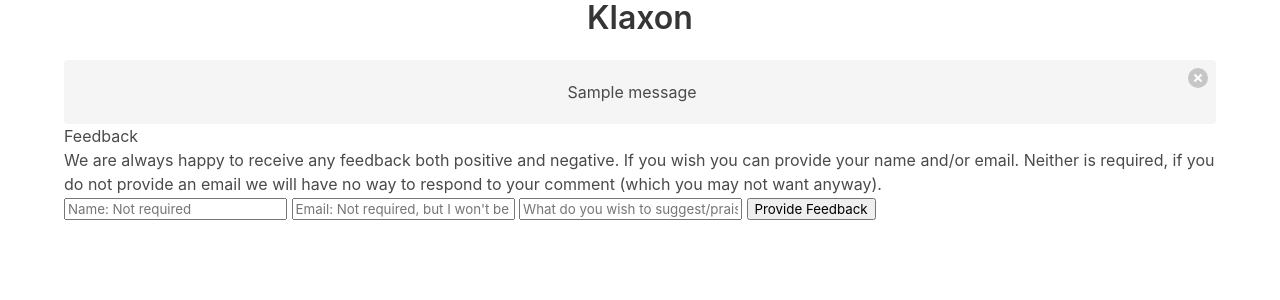
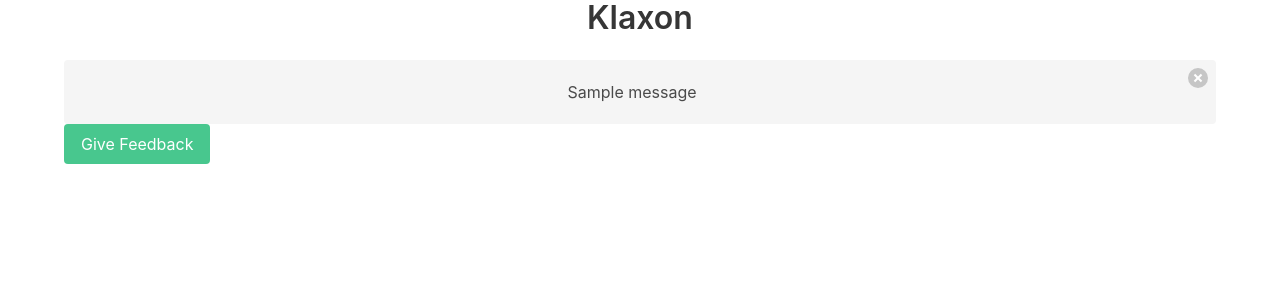
Before and after one commit to allanderek/klaxon, a Python web app: template app/templates/base.html in a window 1280 px wide. Shown: the top 300 px of the page. Run offline with Jinja, Linux system fonts and the light colour scheme; the template is opened without the code that fills it, so the values that code supplies are empty, except form fields; one stand-in notice (Sample message) is shown; form fields are guessed from the names that the template uses; some libraries are stand-ins or nearby versions.

Commit message:
Feedback, made the feedback like updating a link, that is I made it a modal dialog and an ajax call. In the process I got flashed messages to the user working, and we don't even need to refresh the page for them to work as there is a simple javascript message to insert a flashed message. Tempting to move it from the top of the page though to the top/bottom of the viewport as if you are scrolled down away from the top you won't see the message.

```diff
--- a/app/templates/base.html
+++ b/app/templates/base.html
@@ -22,18 +22,7 @@
   <div class="lead-content">
     <h1 class="title">Klaxon</h1>
 
-    {% with messages = get_flashed_messages(with_categories=true) %}
-      {% if messages %}
-        {% for category, message in messages %}
-          {# TODO: We have to actually make the button work #}
-          <div class="notification {{category}}">
-            <button class="delete"></button>
-            {{message}}
-          </div>
-        {% endfor %}
-      {% endif %}
-    {% endwith %}
-
+    <div id="messages-to-the-user"></div>
     {% block lead_content %}
     {% endblock lead_content %}
   </div><!-- /.lead-content -->
@@ -42,28 +31,119 @@
     {% block main_content %}
     {% endblock main_content %}
 
-    <div id="feedback-area" class="main-column">
-      <h2>Feedback</h2>
+<div class="container">
+  <label class="button show-modal is-success" target="#give-feedback-modal">Give Feedback</label>
+</div>
+
+
+<div id="give-feedback-modal" class="modal">
+  <div class="modal-background"></div>
+  <div class="modal-card">
+    <form class="give-feedback-form">
+      <header class="modal-card-head">
+        <p class="modal-card-title">Give Feedback</p>
+        <a class="delete close-modal"></a>
+      </header>
+      <section class="modal-card-body">
         <p>
           We are always happy to receive any feedback both positive and negative.
           If you wish you can provide your name and/or email. Neither is required,
           if you do not provide an email we will have no way to respond to your
           comment (which you may not want anyway).
         </p>
-      <form id="give-feedback" class="feedback-controls" method="POST"
-            action="{{ url_for('give_feedback') }}">
-        <div class="form-group">
+        <hr>
           {{ feedback_form.hidden_tag() }}
-          {{ feedback_form.feedback_name(placeholder="Name: Not required", class="form-control") }}
-          {{ feedback_form.feedback_email(placeholder="Email: Not required, but I won't be able to reply.",  class="form-control") }}
-          {{ feedback_form.feedback_text(placeholder="What do you wish to suggest/praise/complain about?", class="form-control") }}
-          <button type="submit" class="form-control btn btn-default"
-                  id="feedback_submit_button" name="feedback_submit_button">Provide Feedback</button>
-        </div><!-- /.form-group -->
+          <div class="columns">
+            <label class="label column is-half">Name
+              {{ feedback_form.feedback_name(placeholder="Name: Not required", class="input", type="text") }}
+            </label>
+            <label class="label column is-half">Email
+              {{ feedback_form.feedback_email(placeholder="Email: Not required", class="input", type="email") }}
+            </label>
+          </div>
+
+          <label class="label">Message
+            {{ feedback_form.feedback_text(placeholder="What do you wish to suggest/praise/complain about?", class="textarea") }}
+          </label>
+
+      </section>
+      <footer class="modal-card-foot button-row">
+        <button class="button is-success" id="give-feedback-button">Submit</button>
+        <a class="button is-danger close-modal">Cancel</a>
+      </footer>
     </form>
-    </div><!-- /#.feedback-area -->
+  </div>
+</div>
+
 </div><!-- /.container -->
 
+
+<script>
+/* global $ */
+
+function message_user(message, category){
+  console.log(`Messaging user(${category}): ${message}`)
+
+  var $notification = $(`
+          <div class="notification ${category}">
+            <button class="delete"></button>
+            ${message}
+          </div>`);
+
+  $('#messages-to-the-user').append($notification);
+  $notification.find('button.delete').click(function(){
+    $notification.remove();
+  });
+}
+
+function give_feedback(e){
+    e.preventDefault();
+    var $submit_button = $(this);
+    $submit_button.addClass('is-loading');
+    var $form = $submit_button.closest('form');
+    $.ajax({type: "POST",
+        url: "{{url_for('give_feedback')}}",
+        data: $form.serialize(),
+        success: function(data){
+          $submit_button.removeClass('is-loading');
+          $submit_button.closest('.modal').removeClass('is-active');
+          message_user('Thank you for your feedback.');
+        },
+        error: function(data){
+          $submit_button.removeClass('is-loading');
+          /* TODO: Be much more careful about this, checking if message is even
+          in the data for example. */
+          message_user(data['message']);
+        }
+      });
+}
+
+$(document).ready(function(){
+    $('.show-modal').click(function(){
+      var $this = $(this);
+      var target_selector = $this.attr('target');
+      $(target_selector).addClass('is-active');
+    });
+
+    $('.close-modal').click(function(){
+      var $modal = $(this).closest('.modal');
+      $modal.removeClass('is-active');
+    });
+
+    {% with messages = get_flashed_messages(with_categories=true) %}
+      {% if messages %}
+        {% for category, message in messages %}
+          {# Not sure if this quite works because what if the message (or category)
+          has a double quote in it? I'm pretty sure jinja2 has some way to cope
+          with that, but I'm not sure it's enabled by default. #}
+          message_user("{{message}}", "{{category}}");
+        {% endfor %}
+      {% endif %}
+    {% endwith %}
+
+    $('#give-feedback-button').click(give_feedback);
+});
+</script>
 {% block page_scripts %}
 {% endblock page_scripts%}
 </body>
```
Also changed, not shown: app/main.py (+23 -8 lines), app/templates/home.html (+0 -11 lines). Lines whose indentation alone changed are shown as unchanged.
